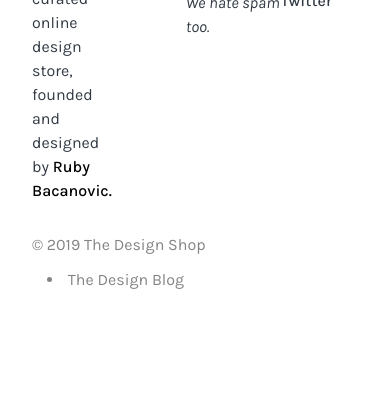
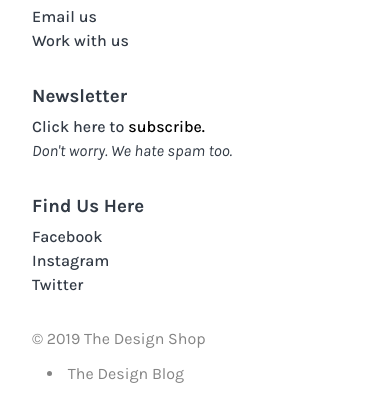
Before and after one commit to ManuelBurdach/14_05_2022, a plain HTML site: page index.html in a window 390 px wide. Shown: the part 5591-5990 px from the top of the page. Before the commit the page ends 5896 px from the top, so only its background shows below. Drawn offline with Linux system fonts and the light colour scheme.

Commit message:
Update Footer MediaQuery

```diff
--- a/assets/css/style.css
+++ b/assets/css/style.css
@@ -194,3 +194,15 @@ footer section a{
 footer section a:hover{
     color:#848484;
 }
+
+@media only screen and (max-width:800px){
+    footer section{
+        display: block;
+    }
+    footer div{
+        margin-top: 2rem;
+    }
+    footer section h3{
+        margin-bottom: 0.5rem;
+    }
+}
```
